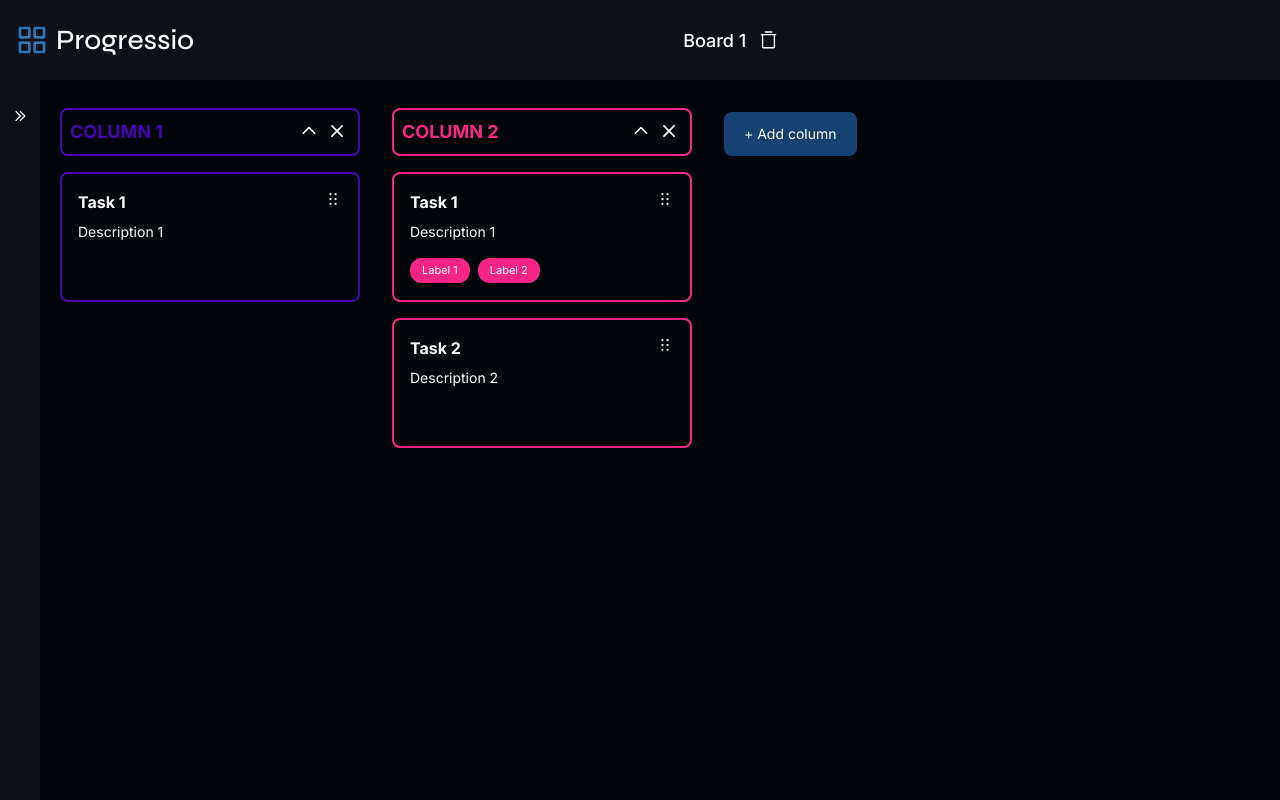
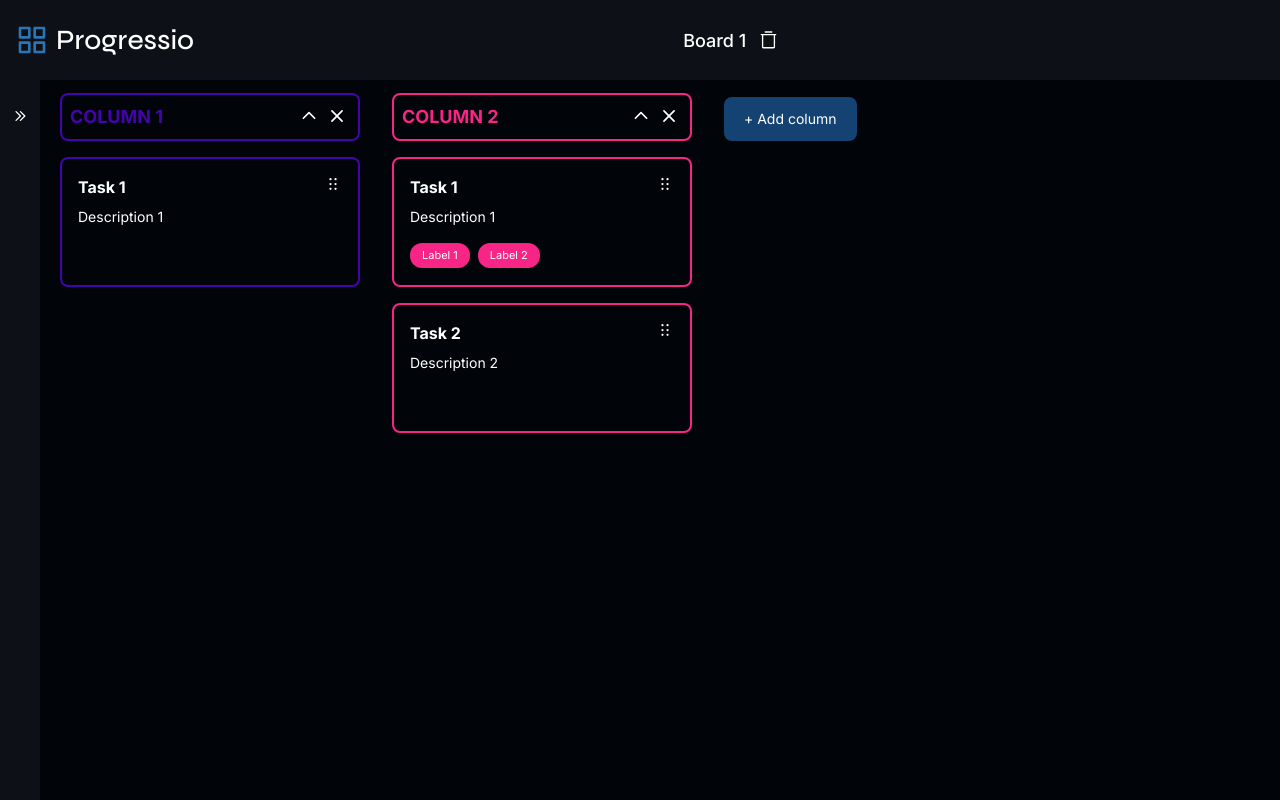
Before and after one commit to matiasgimenezdev/progressio, a React (Vite) app: page / in a window 1280 px wide. Built offline with nearby package versions, Linux system fonts and the light colour scheme.

Commit message:
feat: reduce padding top

```diff
--- a/src/components/Dashboard/Dashboard.tsx
+++ b/src/components/Dashboard/Dashboard.tsx
@@ -23,7 +23,7 @@ export const Dashboard: FunctionComponent<DashboardProps> = ({
 	}
 
 	return (
-		<main className='flex gap-8 min-w-fit w-full pl-[60px] min-h-full h-auto p-8 pt-[100px] bg-background-color text-white'>
+		<main className='flex gap-8 min-w-fit w-full pl-[60px] min-h-full h-auto p-8 pt-[85px] bg-background-color text-white'>
 			{currentBoard.columns &&
 				currentBoard.columns.map((column) => {
 					return (
```
